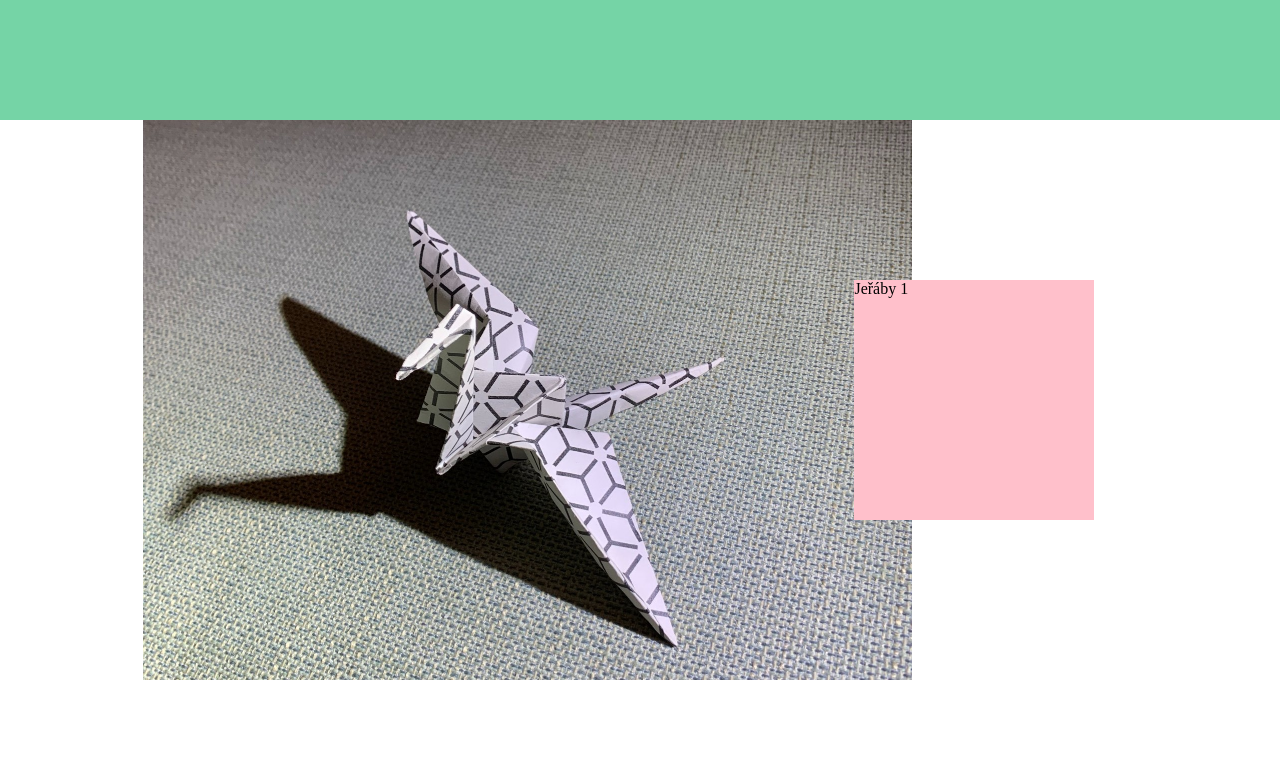
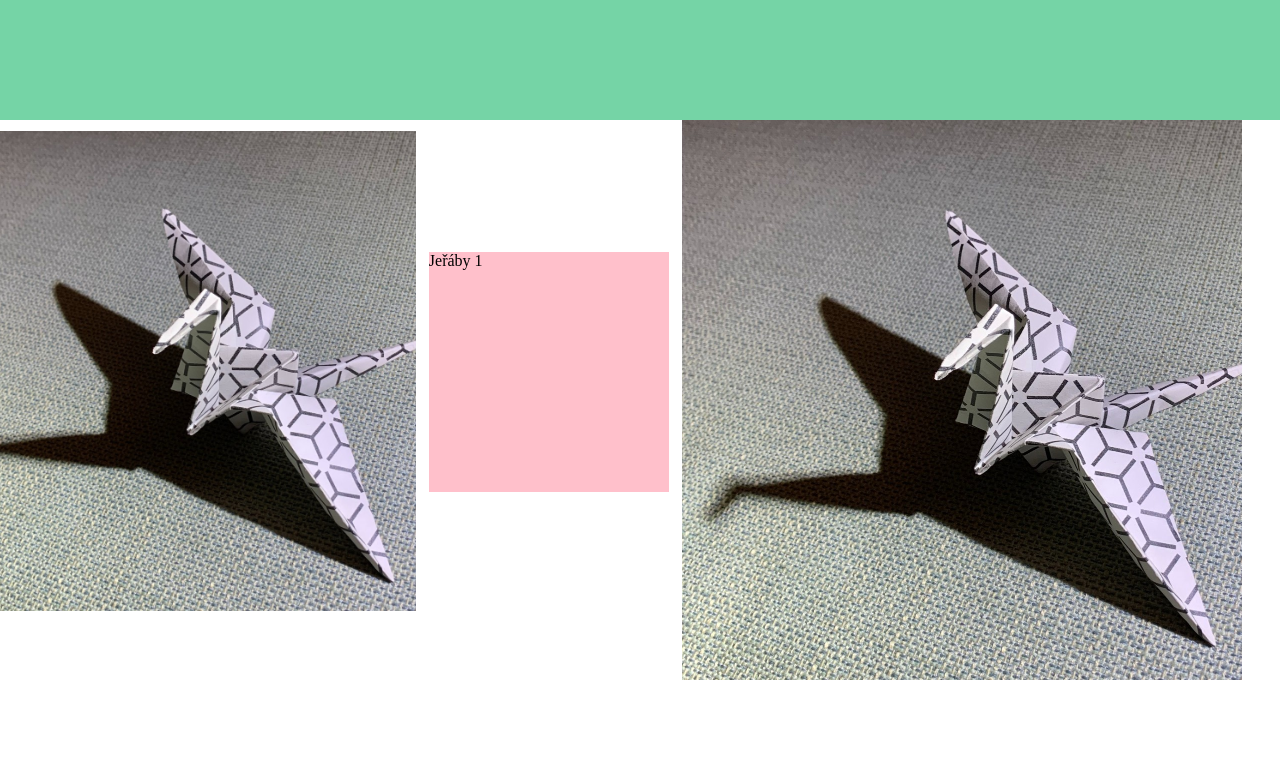
Before and after one commit to hoposon/jeraby, a Vue app in the folder client/: page /#/ in a window 1280 px wide. Shown: the part 600-1358 px from the top of the page. Built offline with nearby package versions, Linux system fonts and the light colour scheme.

Commit message:
WIP: products list

```diff
--- a/client/src/components/products/Product.vue
+++ b/client/src/components/products/Product.vue
@@ -67,7 +67,7 @@
 		computed: {
 			twoImages() {
 				// return this.orderId === 0 ? 0 : (this.orderId + Math.round(Math.random())) %2;
-				return 0
+				return 1
 			},
 			variant() {
 				return this.orderId === 0 ? 0 : Math.round(Math.random()*100) % 3;
@@ -160,10 +160,13 @@
 						width 90%
 						right 20%
 				&.-two-images // is always centered
+					display flex
+					height 70vh
 					&.-var-one
 					&.-var-two
 					&.-var-three
-						margin auto
+						width 100%
+						right 5%
 			.-image
 				position relative
 				&.-one
@@ -179,32 +182,31 @@
 								display flex
 								overflow hidden
 								height 70vh
-								// img
-								// 	position relative
-								// 	top -30vh
-								// 	left 0
+							img
+								height 70vh
 						&.-two-images
-							max-width 35%
+							overflow hidden
+							height 60vh
 							&.-var-one
-								left 5%
+								top 2%
 							&.-var-two
-								left 20%
+								align-self center
 							&.-var-three
-								margin auto
+								align-self end
 
-
+							img
+								height 60vh
 				&.-two
-					max-width 30%
-					// &.-computed
-					// 	&.-two-images
-					// 		&.-var-one
-					// 			left 5%
-					// 		&.-var-two
-					// 			left 20%
-					// 		&.-var-three
-					// 			margin auto
-				img
-					height 70vh
+					&.-computed
+						&.-two-images
+							&.-var-one
+							&.-var-two
+							&.-var-three
+								overflow hidden
+								height 70vh
+								left 2%
+							img
+								height 70vh
 			.-description
 				position relative
 				z-index 1
@@ -225,12 +227,16 @@
 							left 10%
 							top calc(50% - 15vh)
 					&.-two-images
+						min-width 30vh
+						height 30vh
+						left 1%
 						&.-var-one
-							left 5%
+							top calc(45% - 15vh)
 						&.-var-two
-							left 20%
+							top calc(50% - 15vh)
 						&.-var-three
-							margin auto
+							top calc(50% - 15vh)
+
 
 
 	// .product-wrapper
```
